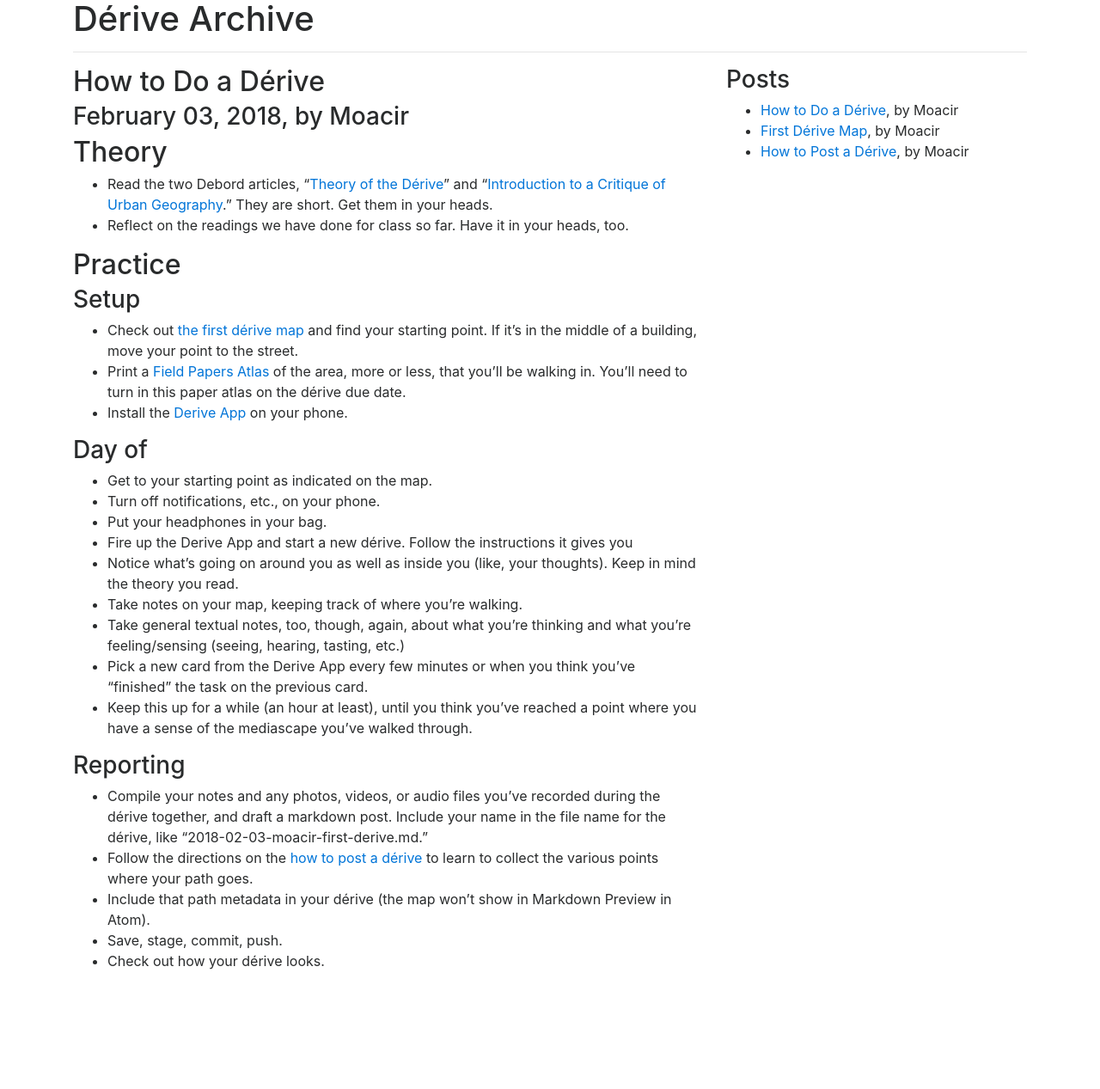
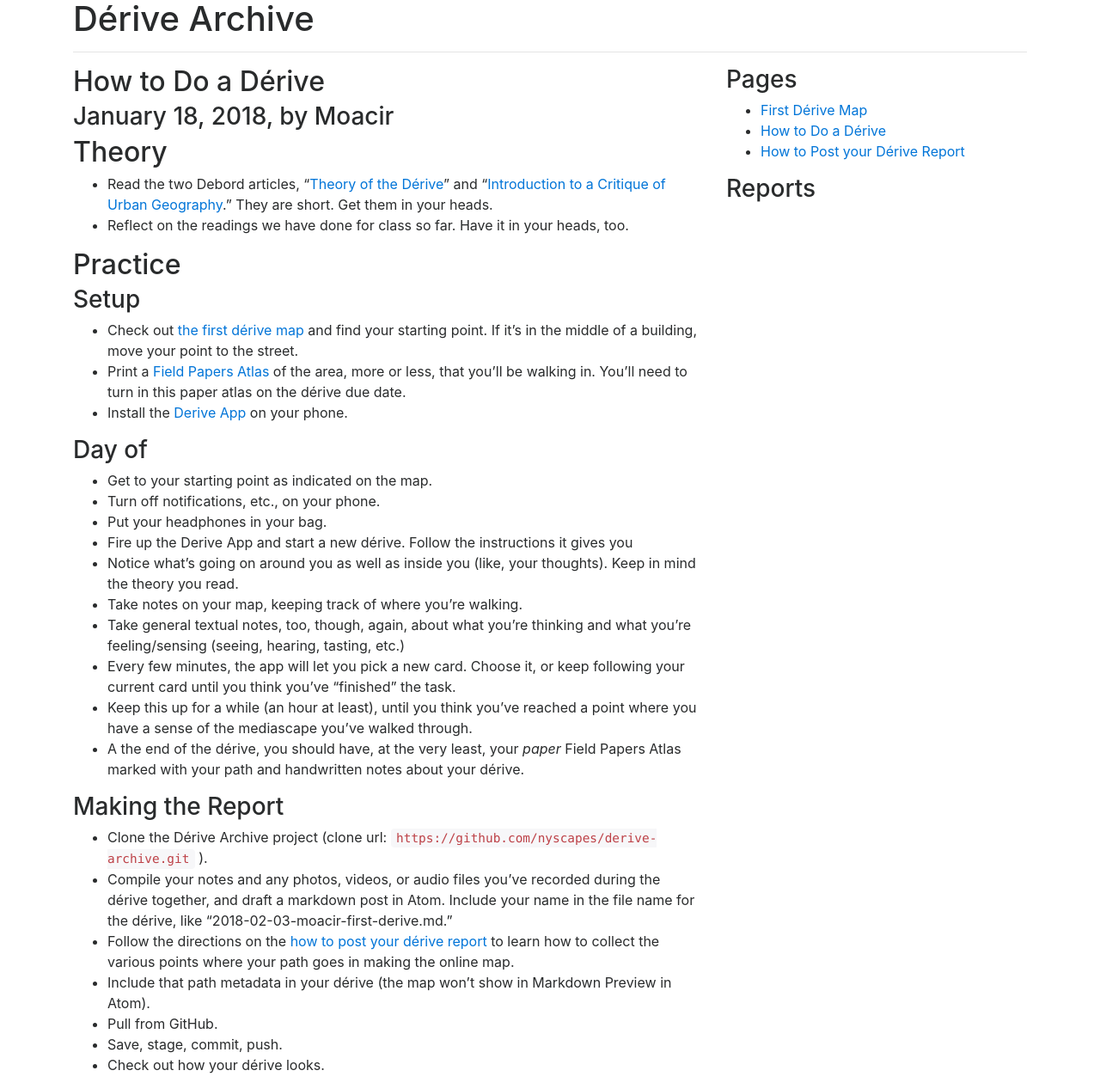
Before and after one commit to nyscapes/derive-archive, a Jekyll site: the page built from _pages/how-to-do-a-derive.md, in a window 1280 px wide. Shown: the whole page at 86% size. Built offline with Jekyll 4.4.1, drawn with Linux system fonts in a browser that asks for light colours; nearby versions of some CDN libraries; before the commit the page ends 1146 px from its top, so only the background shows below that.

Commit message:
Switch instructional posts to pages.

```diff
--- a/_config.yml
+++ b/_config.yml
@@ -1,6 +1,9 @@
 baseurl: /derive-archive
 name: Dérive Archive
 markdown: kramdown
+include: ["_pages"]
+gems:
+  - jekyll-redirect-from
 defaults:
   -
     scope:
--- a/_includes/footer.html
+++ b/_includes/footer.html
@@ -1,5 +1,17 @@
       <div class="col-md-4">
-        <h3>Posts</h3>
+        <h3>Pages</h3>
+        <ul>
+          <li>
+            <a href="{{ site.baseurl }}/first-derive-map">First Dérive Map</a>
+          </li>
+          <li>
+            <a href="{{ site.baseurl }}/how-to-do-a-derive">How to Do a Dérive</a>
+          </li>
+          <li>
+            <a href="{{ site.baseurl }}/how-to-post-your-derive-report">How to Post your Dérive Report</a>
+          </li>
+        </ul>
+        <h3>Reports</h3>
         <ul>
           {% for post in site.posts %}
           {% assign author = site.data.authors[post.author] %}
--- a/_posts/2018-02-03-how-to-do-a-derive.md
+++ b/_pages/how-to-do-a-derive.md
@@ -2,6 +2,10 @@
 title: How to Do a Dérive
 author: mds17
 map: false
+date: 2018-01-18
+layout: post
+permalink: /how-to-do-a-derive
+redirect_from: /2018/02/03/how-to-do-a-derive.html
 ---
 
 ## Theory
@@ -18,8 +22,7 @@ map: false
 
 ### Setup
 
-* Check out [the first dérive map]({{ site.baseurl }}{% post_url
-  2018-02-03-first-derive-map %}) and find your starting point. If it’s in
+* Check out [the first dérive map]({{ site.baseurl }}/first-derive-map) and find your starting point. If it’s in
   the middle of a building, move your point to the street.
 * Print a [Field Papers
   Atlas](http://fieldpapers.org/compose#14/40.7220/-73.9924) of the area, more
@@ -39,20 +42,26 @@ map: false
 * Take notes on your map, keeping track of where you’re walking.
 * Take general textual notes, too, though, again, about what you’re thinking
   and what you’re feeling/sensing (seeing, hearing, tasting, etc.)
-* Pick a new card from the Derive App every few minutes or when you think
-  you’ve “finished” the task on the previous card.
+* Every few minutes, the app will let you pick a new card. Choose it, or keep
+  following your current card until you think you’ve “finished” the task.
 * Keep this up for a while (an hour at least), until you think you’ve reached
   a point where you have a sense of the mediascape you’ve walked through.
+* A the end of the dérive, you should have, at the very least, your _paper_
+  Field Papers Atlas marked with your path and handwritten notes about your
+  dérive.
 
-### Reporting
+### Making the Report
 
+* Clone the Dérive Archive project (clone url:
+  `https://github.com/nyscapes/derive-archive.git` ).
 * Compile your notes and any photos, videos, or audio files you’ve recorded
-  during the dérive together, and draft a markdown post. Include your name in
+  during the dérive together, and draft a markdown post in Atom. Include your name in
   the file name for the dérive, like “2018-02-03-moacir-first-derive.md.”
-* Follow the directions on the [how to post a dérive]({{ site.baseurl }}{%
-  post_url 2018-01-18-how-to-post-a-derive %}) to learn to collect the
-  various points where your path goes.
+* Follow the directions on the [how to post your dérive report]({{ site.baseurl
+  }}/how-to-post-your-derive-report) to learn how to collect the
+  various points where your path goes in making the online map.
 * Include that path metadata in your dérive (the map won’t show in Markdown
   Preview in Atom).
+* Pull from GitHub.
 * Save, stage, commit, push.
 * Check out how your dérive looks.
```
Also changed, not shown: _pages/first-derive-map.md (renamed from _posts/2018-02-03-first-derive-map.md, +4 -0 lines), _pages/how-to-post-a-derive.md (renamed from _posts/2018-01-18-how-to-post-a-derive.md, +19 -12 lines).
